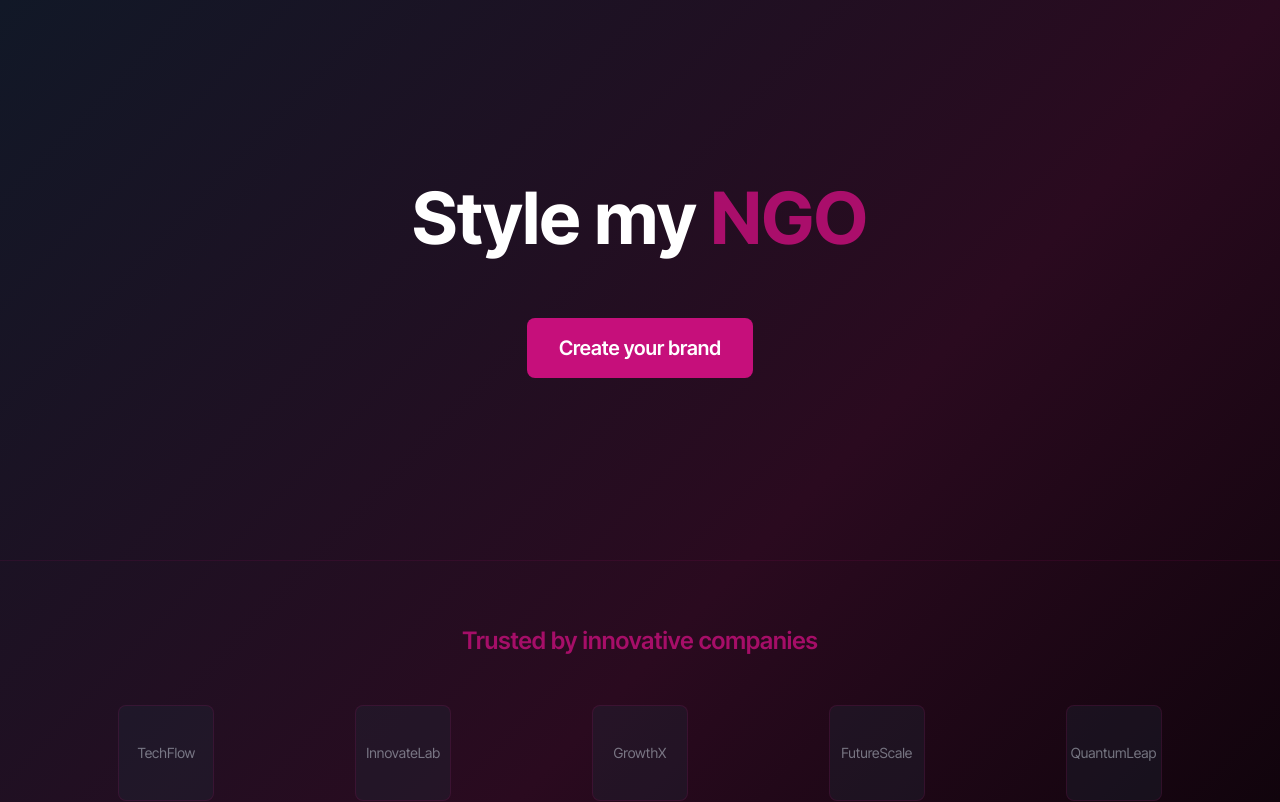
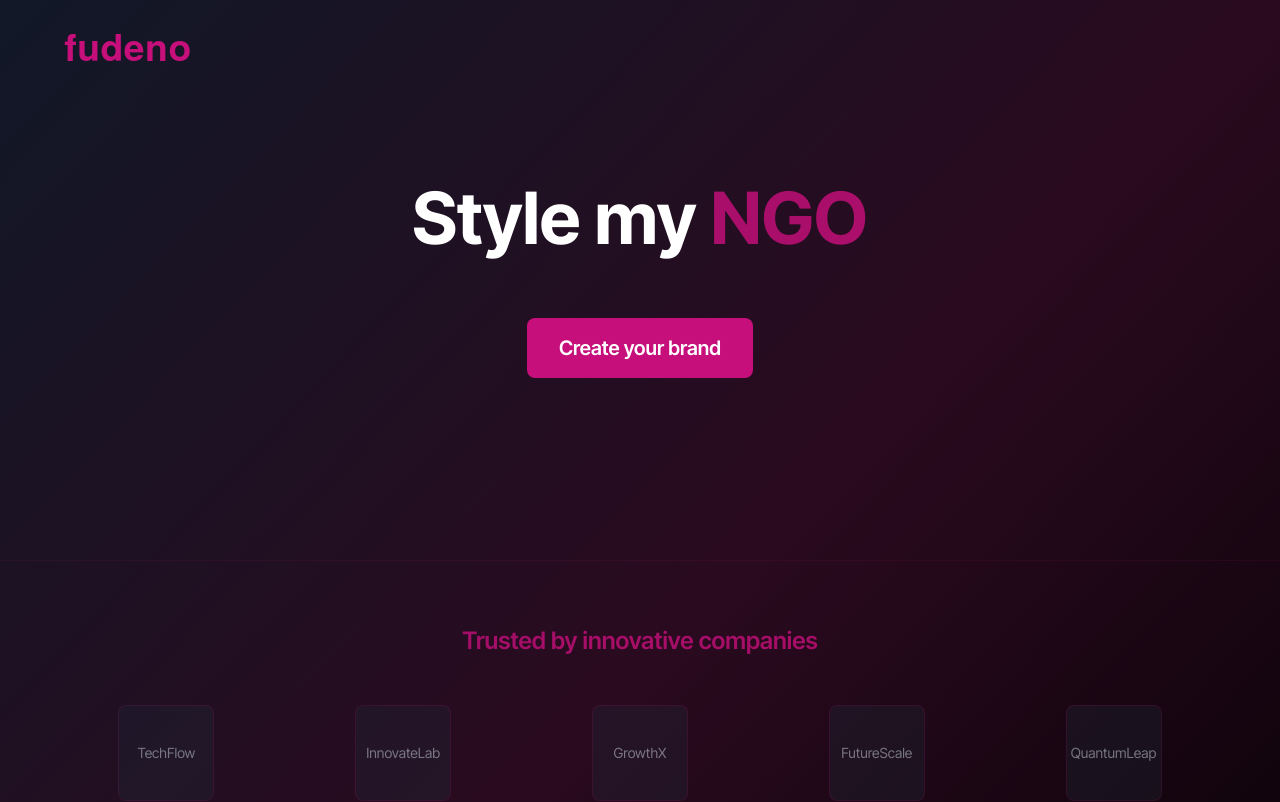
Before and after one commit to takara-ai/fudeno, a Next.js app in the folder frontend/: page / in a window 1280 px wide. Shown: the top 802 px of the page. Built offline with nearby package versions, Linux system fonts and the light colour scheme.

Commit message:
add logo

```diff
--- a/frontend/app/page.tsx
+++ b/frontend/app/page.tsx
@@ -52,6 +52,17 @@ export default function Home() {
 
   return (
     <main className="flex min-h-screen flex-col items-center bg-gradient-to-br from-gray-900 via-[#2A0A1F] to-black text-white">
+      {/* Logo */}
+      <div className="fixed top-6 left-12 z-50">
+        <Image
+          src="/logo.svg"
+          alt="Fudeno Logo"
+          width={160}
+          height={50}
+          className="hover:scale-105 transition-transform duration-300"
+        />
+      </div>
+
       {/* Hero Section */}
       <div className="flex min-h-[70vh] items-center justify-center w-full">
         <div className="max-w-4xl w-full text-center p-4">
```
Also changed, not shown: frontend/public/logo.svg (added).
